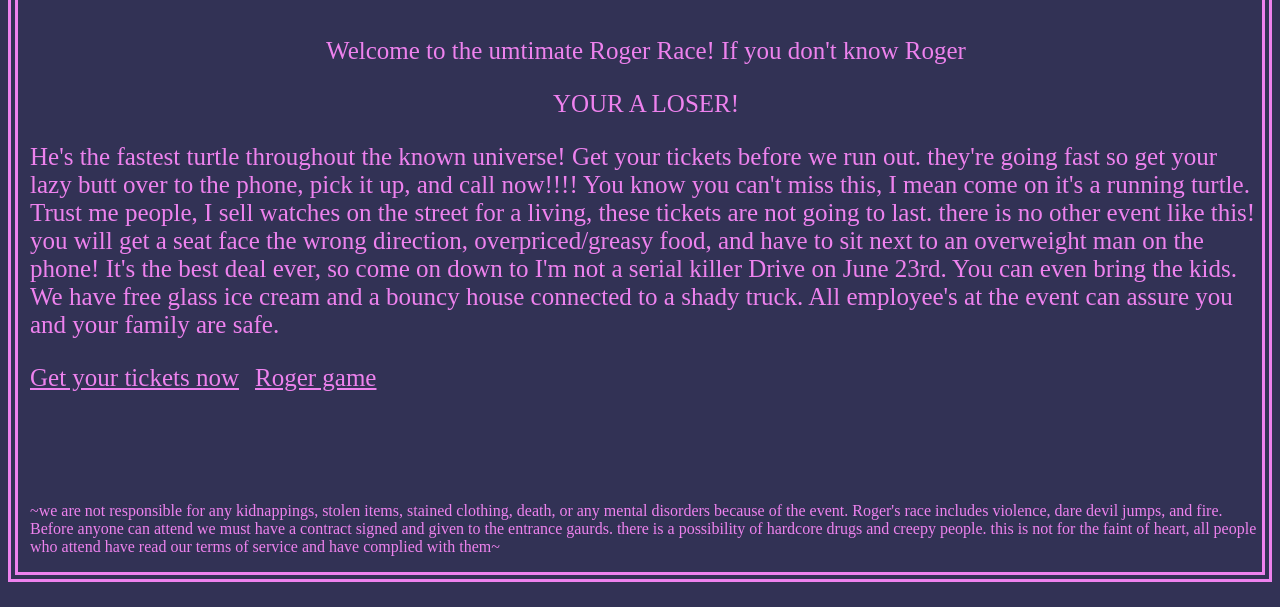
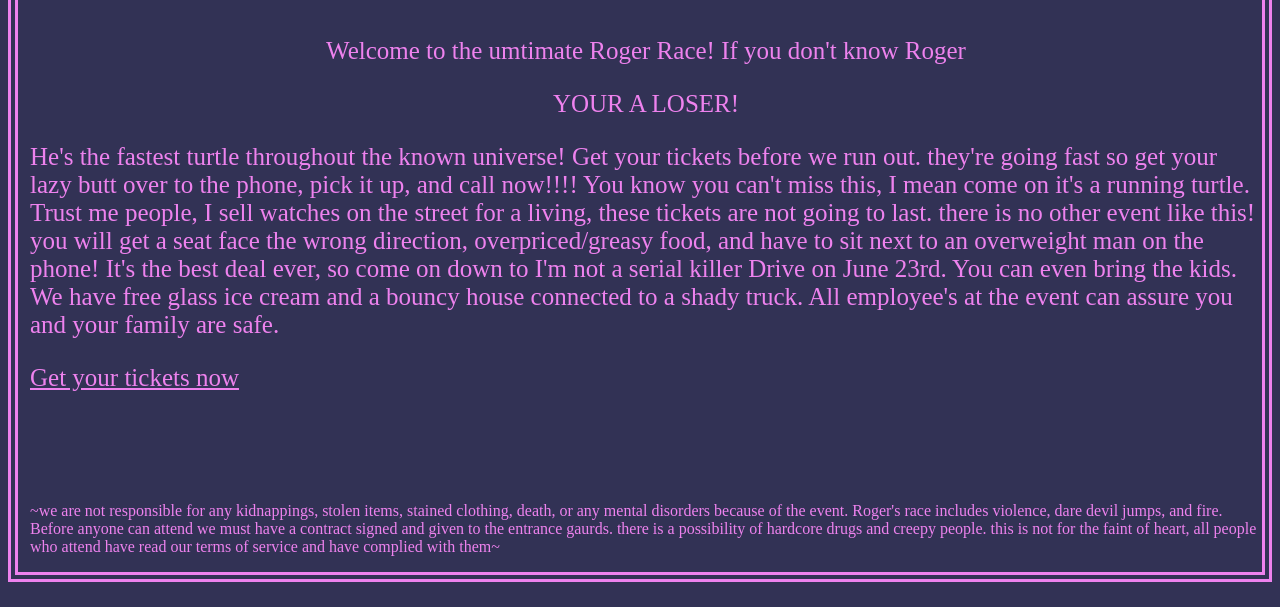
Before and after one commit to Cadie202/Roger, a plain HTML site: page index.html in a window 1280 px wide. Shown: the part 193-800 px from the top of the page. Drawn offline with Linux system fonts and the light colour scheme.

Commit message:
Update index.html

```diff
--- a/index.html
+++ b/index.html
@@ -32,7 +32,6 @@
     <p style= "text-align: center">YOUR A LOSER!</p>
     <p>He's the fastest turtle throughout the known universe! Get your tickets before we run out. they're going fast so get your lazy butt over to the phone, pick it up, and call now!!!! You know you can't miss this, I mean come on it's a running turtle. Trust me people, I sell watches on the street for a living, these tickets are not going to last. there is no other event like this! you will get a seat face the wrong direction, overpriced/greasy food, and have to sit next to an overweight man on the phone! It's the best deal ever, so come on down to I'm not a serial killer Drive on June 23rd. You can even bring the kids. We have free glass ice cream and a bouncy house connected to a shady truck. All employee's at the event can assure you and your family are safe.</p>
     <a href="Tickets.html">Get your tickets now</a>
-    <a href="Game.html">Roger game</a>
     <p style= "font-size: 16px; margin-top: 110px; text-align: center-right">~we are not responsible for any kidnappings, stolen items, stained clothing, death, or any mental disorders because of the event. Roger's race includes violence, dare devil jumps, and fire. Before anyone can attend we must have a contract signed and given to the entrance gaurds. there is a possibility of hardcore drugs and creepy people. this is not for the faint of heart, all people who attend have read our terms of service and have complied with them~</p>
   </body>
 </html>
```
